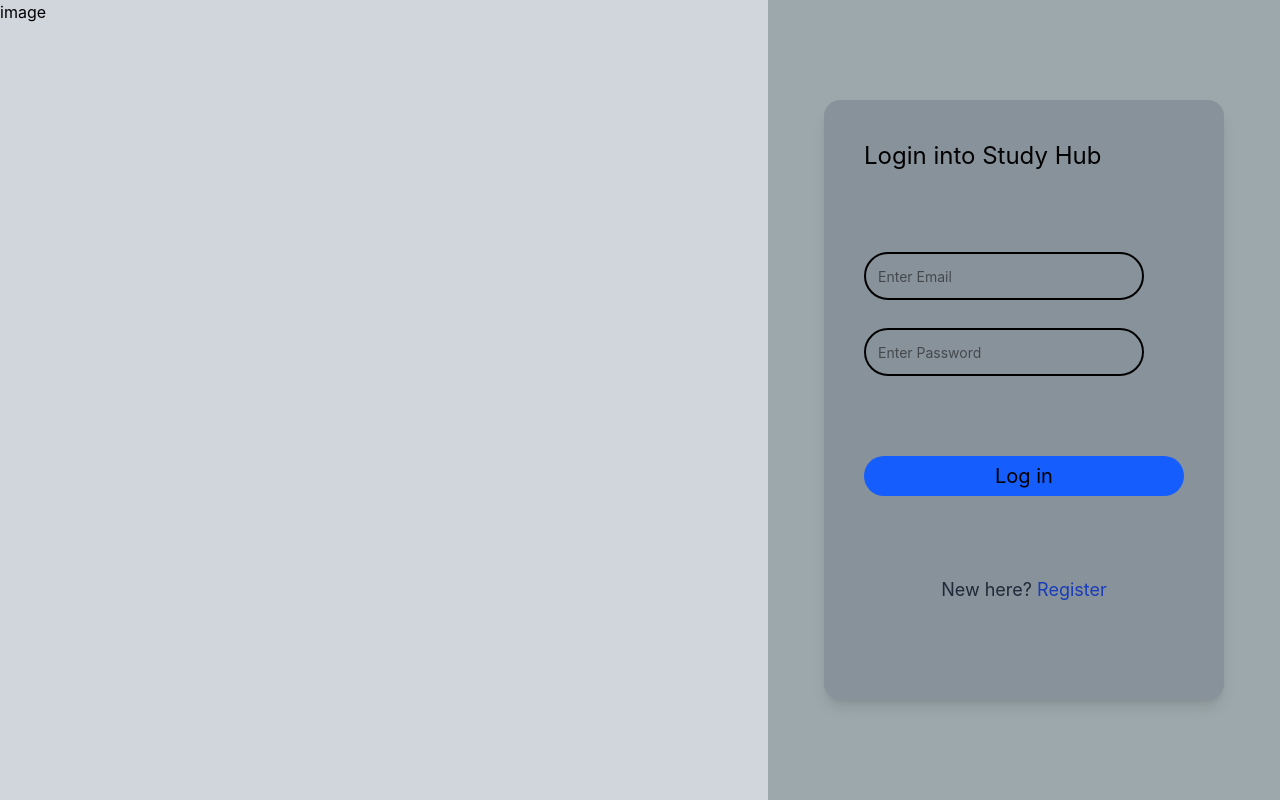
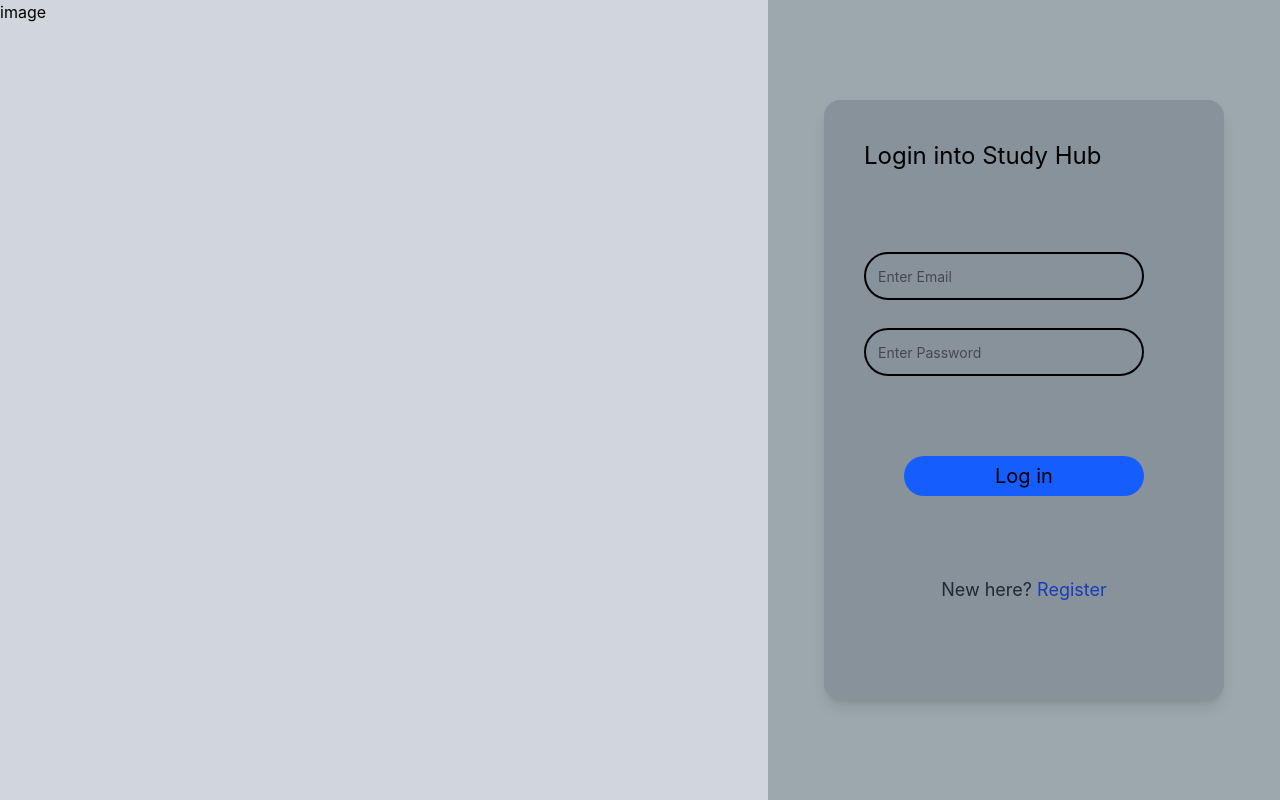
Before and after one commit to Raj-Praj/Study-Hub-App, a React (Vite) app: page / in a window 1280 px wide. Built offline with nearby package versions, Linux system fonts and the light colour scheme.

Commit message:
Landing page is break down as a layout further its component will also be break down into other components

```diff
--- /dev/null
+++ b/src/components/landingPage/LeftSideComponent.tsx
@@ -0,0 +1,9 @@
+export default function LeftSideComponent(){
+    return(
+    <>
+     <section className="w-3/5 h-screen bg-gray-300">
+               image
+             </section>
+    </>
+    )
+}
--- a/src/pages/LoginPage.tsx
+++ b/src/components/landingPage/RightSideComponent.tsx
@@ -1,37 +1,32 @@
-import { Link } from "react-router";
+import { Link } from "react-router"
 import { useNavigate } from "react-router";
-export default function LoginPage(){
+export default function RightSideComponent(){
     const navigate=useNavigate();
     return(
     <>
-     <section className="flex w-full h-screen">
-        {/*image content */}
-          <section className="w-3/5 h-screen bg-gray-300">
-               image
-             </section>
+    <section className="w-2/5 h-screen bg-mist-400">
+          <section className=" w-full h-full flex justify-center items-center">
+              <div className=" bg-gray-500/40  w-[400px] h-[600px] rounded-2xl shadow-lg p-10 text-2xl flex flex-col gap-20">
+                  <span className="">Login into Study Hub</span>
+                    <form>
+                    <div className="flex flex-col gap-7">
 
-        {/*login form*/}
-        <section className="w-2/5 h-screen bg-mist-400">
-          <section className=" w-full h-full flex justify-center items-center">
-              <div className=" bg-gray-500/40  w-100 h-150 rounded-2xl shadow-lg p-10 text-2xl flex flex-col gap-20">
-                  <span className="">Login into Study Hub</span>
-
-                    <div className="flex flex-col gap-7">
                        <input type="text" className=" border-2 rounded-full  w-70 h-12 text-sm p-3" placeholder="Enter Email"></input>
                         <input type="text" className=" border-2 rounded-full  w-70 h-12 text-sm p-3" placeholder="Enter Password"></input>
                      </div>
-                     <div className="flex justify-center items-center h-10 bg-blue-600 rounded-full text-xl hover:bg-sky-700 cursor-pointer">
-                         <button  className="cursor-pointer" onClick={()=>navigate("/home")}>Log in</button>
+                     </form>
+                     <div className="flex justify-center items-center">
+                         <button  className="cursor-pointer  justify-center items-center w-60 h-10 bg-blue-600 rounded-full text-xl hover:bg-sky-700 " onClick={()=>navigate("/home")}>Log in</button>
                      </div>
                       <p className="text-lg text-center text-gray-800">
                              New here?{" "}
                         <Link to="/register-page" className="text-blue-800 cursor-pointer">
                         Register</Link>
-        </p>
+
+                        </p>
                  </div>
              </section>
          </section>
-     </section>
 
     </>
     )
--- /dev/null
+++ b/src/components/layouts/LoginPageLayout.tsx
@@ -0,0 +1,22 @@
+import LeftSideComponent from "../landingPage/LeftSideComponent";
+import RightSideComponent from "../landingPage/RightSideComponent";
+
+
+export default function LoginPage(){
+
+    return(
+    <>
+     <section className="flex w-full h-screen">
+        {/*image content */}
+          <LeftSideComponent/>
+
+        {/*login form*/}
+
+        <RightSideComponent/>
+
+
+     </section>
+
+    </>
+    )
+}
--- a/src/routes/router.tsx
+++ b/src/routes/router.tsx
@@ -1,6 +1,6 @@
 
 import { createBrowserRouter, RouterProvider } from "react-router";
-import LoginPage from "../pages/LoginPage";
+
 import RegisterPage from "../pages/RegisterPage";
 import HeroLayout from "../components/layouts/HeroLayout";
 
@@ -8,11 +8,12 @@
 import Settings from "../pages/Setting";
 import CollectionContent from "../pages/Collections";
 import OverviewContent from "../pages/OverviewPage";
+import LoginPage from "../components/layouts/LoginPageLayout";
 
 const router=createBrowserRouter([
     {
         path:"/",children:[
-        {index:true,element:<LoginPage/>  },
+        {index:true,element:<LoginPage/> },
         { path:"register-page",element:<RegisterPage/>},
      ]
     },
```
